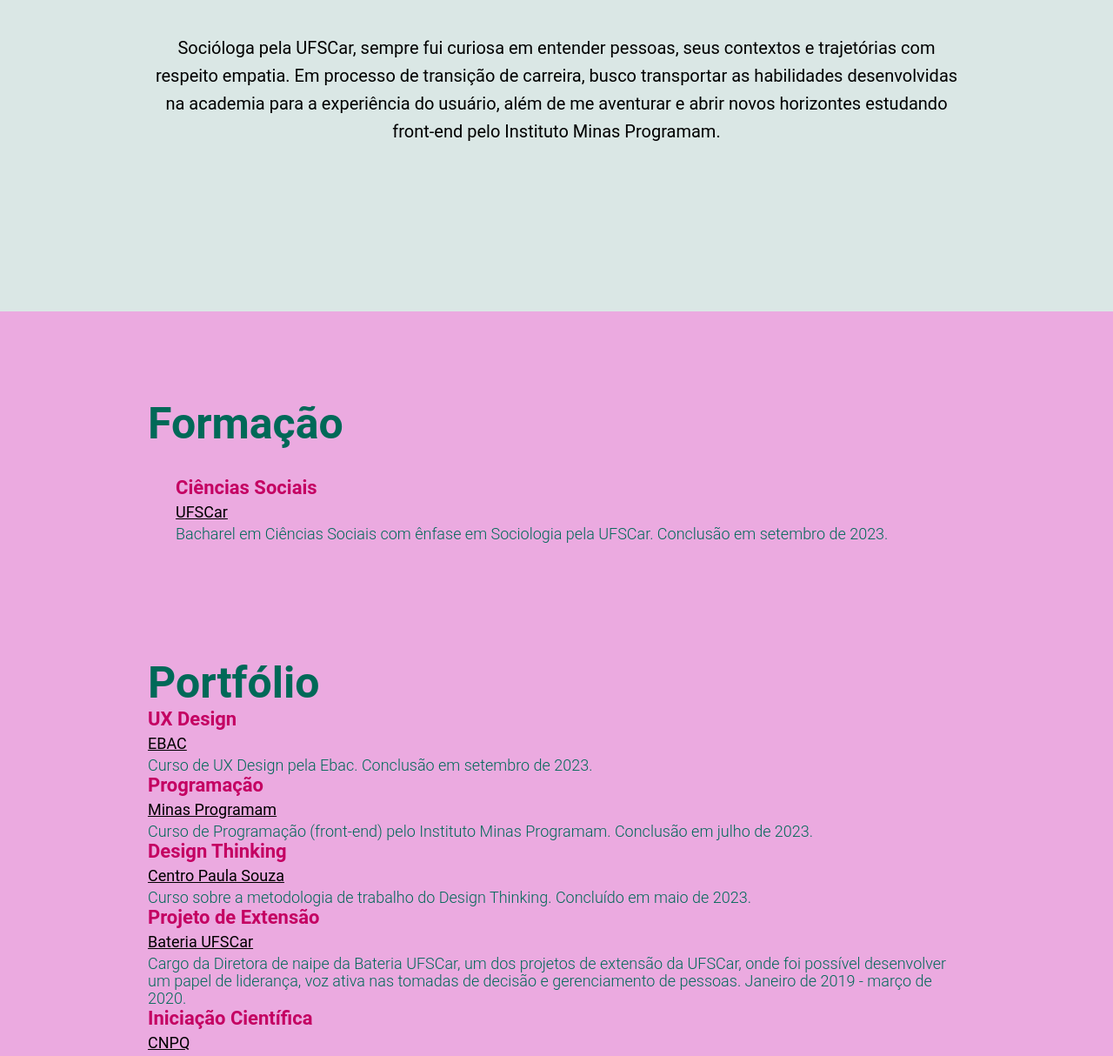
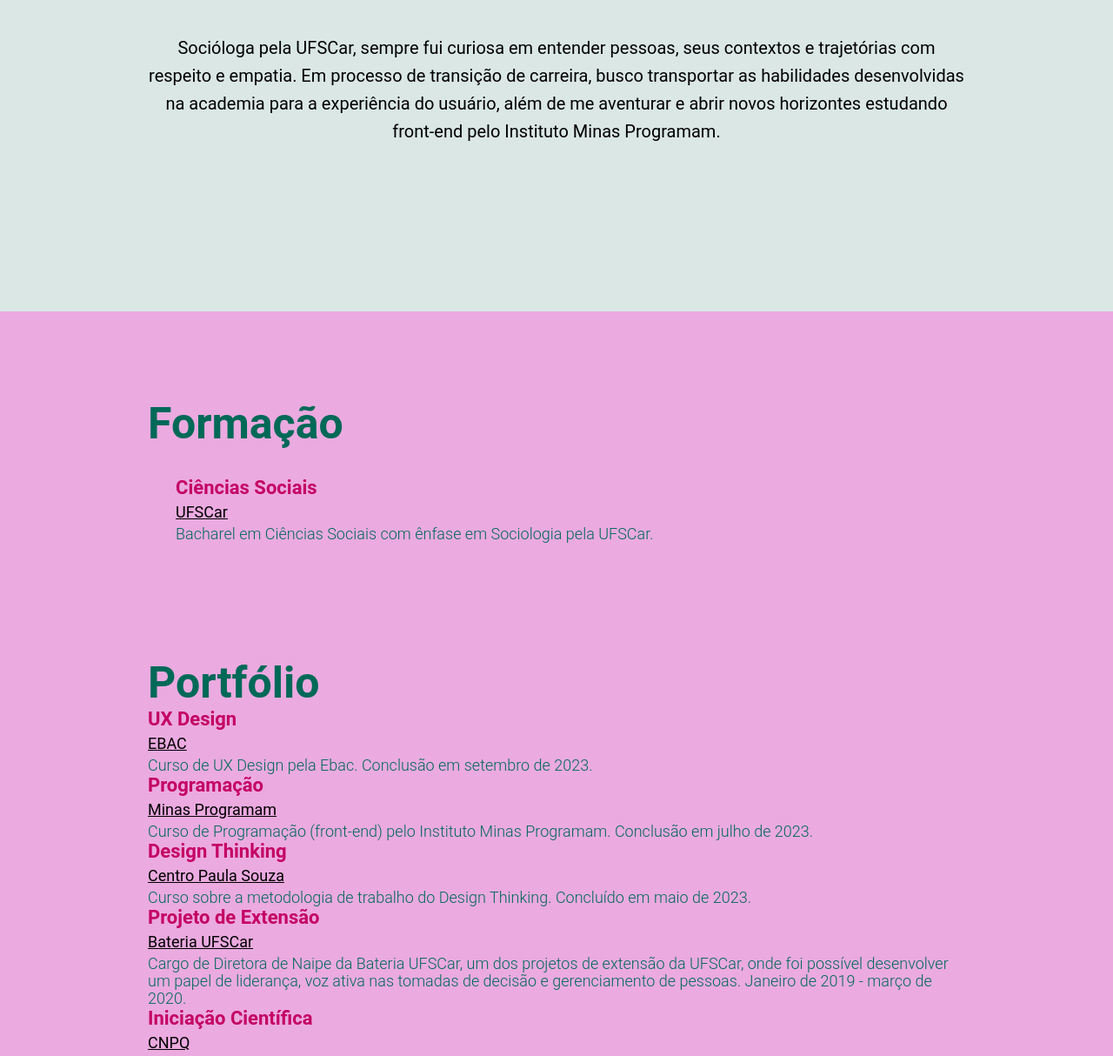
Before and after one commit to lopes-leticia/portfolio, a plain HTML site: page index.html in a window 1280 px wide. Shown: the part 442-1656 px from the top of the page at 87% size. Drawn offline with Linux system fonts and the light colour scheme.

Commit message:
add ultimas atualizações

```diff
--- a/index.html
+++ b/index.html
@@ -47,7 +47,7 @@
 
                 <div>
                     <p class="texto-sobre">
-                        Socióloga pela UFSCar, sempre fui curiosa em entender pessoas, seus contextos e trajetórias com respeito empatia. Em processo de transição de carreira, busco transportar as habilidades desenvolvidas na academia para a experiência do usuário, além de me aventurar e abrir novos horizontes estudando front-end pelo Instituto Minas Programam.
+                        Socióloga pela UFSCar, sempre fui curiosa em entender pessoas, seus contextos e trajetórias com respeito e empatia. Em processo de transição de carreira, busco transportar as habilidades desenvolvidas na academia para a experiência do usuário, além de me aventurar e abrir novos horizontes estudando front-end pelo Instituto Minas Programam.
                     </p>
                 </div>
 
@@ -66,7 +66,7 @@
                         <li>
                             <p class="lista-titulo">Ciências Sociais</p>
                             <a href="https://www.ufscar.br/" target="_blank" class="lista-local">UFSCar</a>
-                            <p class="lista-descricao">Bacharel em Ciências Sociais com ênfase em Sociologia pela UFSCar. Conclusão em setembro de 2023.</p>
+                            <p class="lista-descricao">Bacharel em Ciências Sociais com ênfase em Sociologia pela UFSCar.</p>
                         </li>
                     </ul>
                 </div>
@@ -105,7 +105,7 @@
                         <li>
                             <P class="lista-titulo">Projeto de Extensão</P>
                             <a href="https://www.linkedin.com/search/results/all/?fetchDeterministicClustersOnly=true&heroEntityKey=urn%3Ali%3Aorganization%3A64906986&keywords=bateria%20ufscar&origin=RICH_QUERY_TYPEAHEAD_HISTORY&position=0&searchId=c6b97028-3e5e-45ae-bfea-9ca75978ca7b&sid=vBV" target="_blank" class="lista-local">Bateria UFSCar</a>
-                            <p class="lista-descricao">Cargo da Diretora de naipe da Bateria UFSCar, um dos projetos de extensão da UFSCar, onde foi possível desenvolver um papel de liderança, voz ativa nas tomadas de decisão e gerenciamento de pessoas. Janeiro de 2019 - março de 2020. </p>
+                            <p class="lista-descricao">Cargo de Diretora de Naipe da Bateria UFSCar, um dos projetos de extensão da UFSCar, onde foi possível desenvolver um papel de liderança, voz ativa nas tomadas de decisão e gerenciamento de pessoas. Janeiro de 2019 - março de 2020. </p>
                         </li>
 
                          <li>
```
